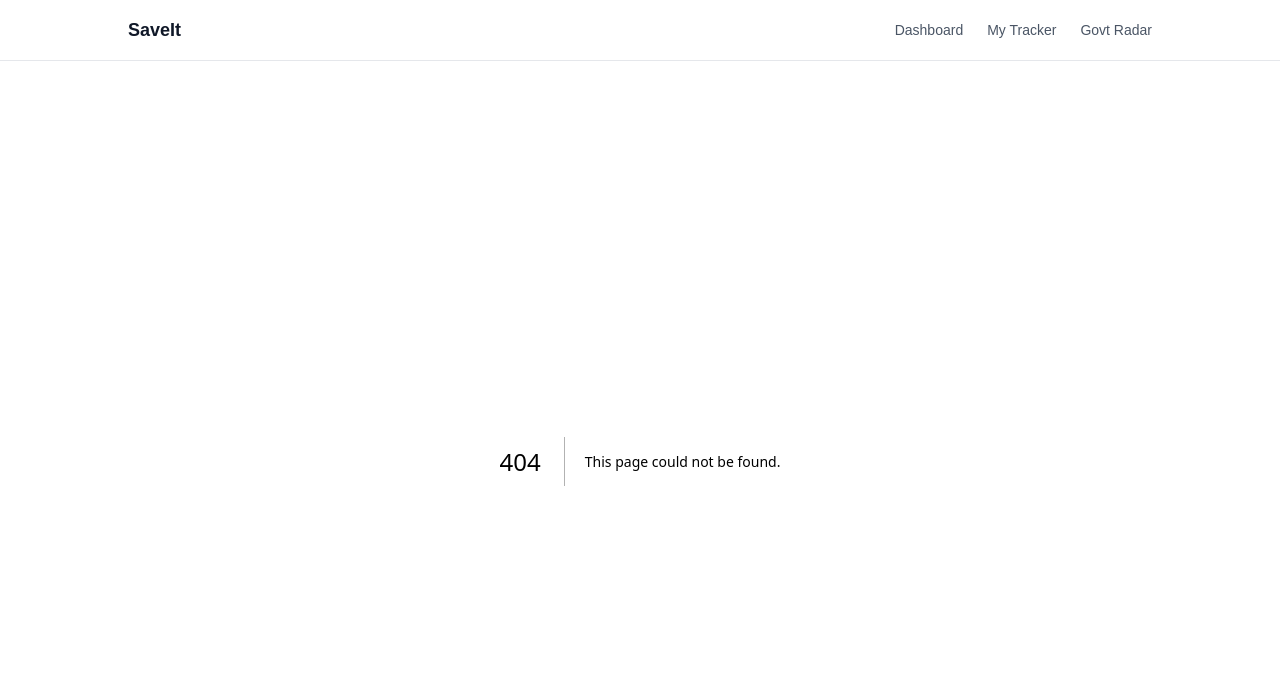
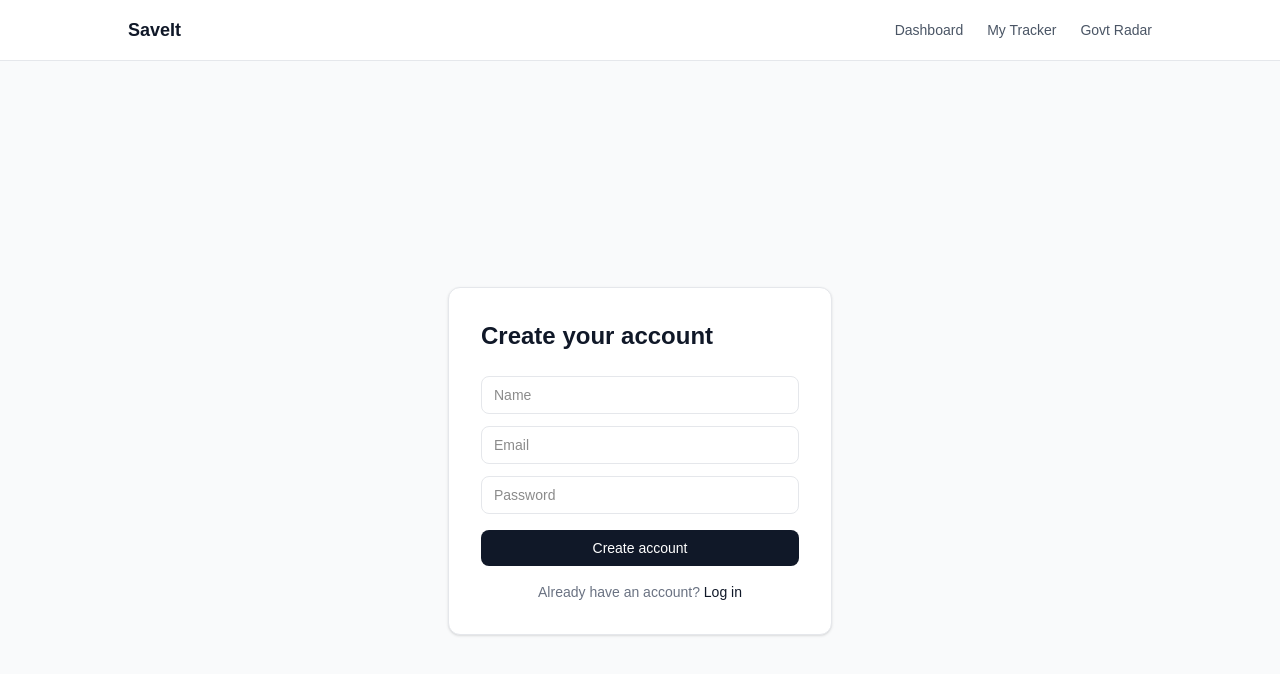
Before and after one commit to raddhikagarg/SaveIt, a Next.js app in the folder frontend/: page /register in a window 1280 px wide. Before the commit this address had no page. Shown: the top 674 px of the page. Built offline with nearby package versions, Linux system fonts and the light colour scheme; no server answers.

Commit message:
Create page.tsx

```diff
--- /dev/null
+++ b/frontend/app/register/page.tsx
@@ -0,0 +1,77 @@
+"use client";
+
+import { useState } from "react";
+import { useRouter } from "next/navigation";
+import Link from "next/link";
+import { registerUser } from "@/lib/api";
+import { useAuth } from "@/lib/auth-context";
+
+export default function RegisterPage() {
+  const [name, setName] = useState("");
+  const [email, setEmail] = useState("");
+  const [password, setPassword] = useState("");
+  const [error, setError] = useState("");
+  const [submitting, setSubmitting] = useState(false);
+  const { login } = useAuth();
+  const router = useRouter();
+
+  async function handleSubmit(e: React.FormEvent) {
+    e.preventDefault();
+    setError("");
+    setSubmitting(true);
+    try {
+      const data = await registerUser(email, password, name);
+      login(data.access_token, data.user);
+      router.push("/");
+    } catch (err) {
+      setError(err instanceof Error ? err.message : "Registration failed");
+    } finally {
+      setSubmitting(false);
+    }
+  }
+
+  return (
+    <main className="min-h-screen flex items-center justify-center bg-gray-50 px-6">
+      <form onSubmit={handleSubmit} className="bg-white p-8 rounded-xl border border-gray-200 shadow-sm w-full max-w-sm">
+        <h1 className="text-2xl font-bold text-gray-900 mb-6">Create your account</h1>
+        {error && <p className="text-red-600 text-sm mb-4">{error}</p>}
+        <input
+          type="text"
+          placeholder="Name"
+          value={name}
+          onChange={(e) => setName(e.target.value)}
+          className="w-full border border-gray-200 rounded-lg px-3 py-2 mb-3 text-sm"
+        />
+        <input
+          type="email"
+          placeholder="Email"
+          value={email}
+          onChange={(e) => setEmail(e.target.value)}
+          required
+          className="w-full border border-gray-200 rounded-lg px-3 py-2 mb-3 text-sm"
+        />
+        <input
+          type="password"
+          placeholder="Password"
+          value={password}
+          onChange={(e) => setPassword(e.target.value)}
+          required
+          className="w-full border border-gray-200 rounded-lg px-3 py-2 mb-4 text-sm"
+        />
+        <button
+          type="submit"
+          disabled={submitting}
+          className="w-full bg-gray-900 text-white rounded-lg py-2 text-sm font-medium disabled:opacity-50"
+        >
+          {submitting ? "Creating account..." : "Create account"}
+        </button>
+        <p className="text-sm mt-4 text-center text-gray-500">
+          Already have an account?{" "}
+          <Link href="/login" className="text-gray-900 font-medium">
+            Log in
+          </Link>
+        </p>
+      </form>
+    </main>
+  );
+}
```
